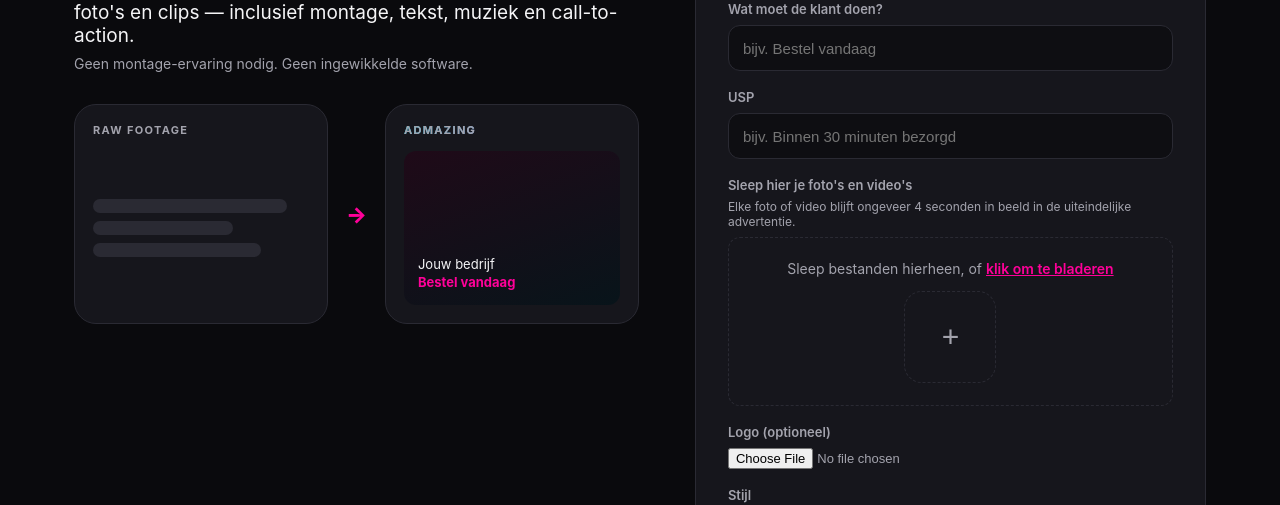
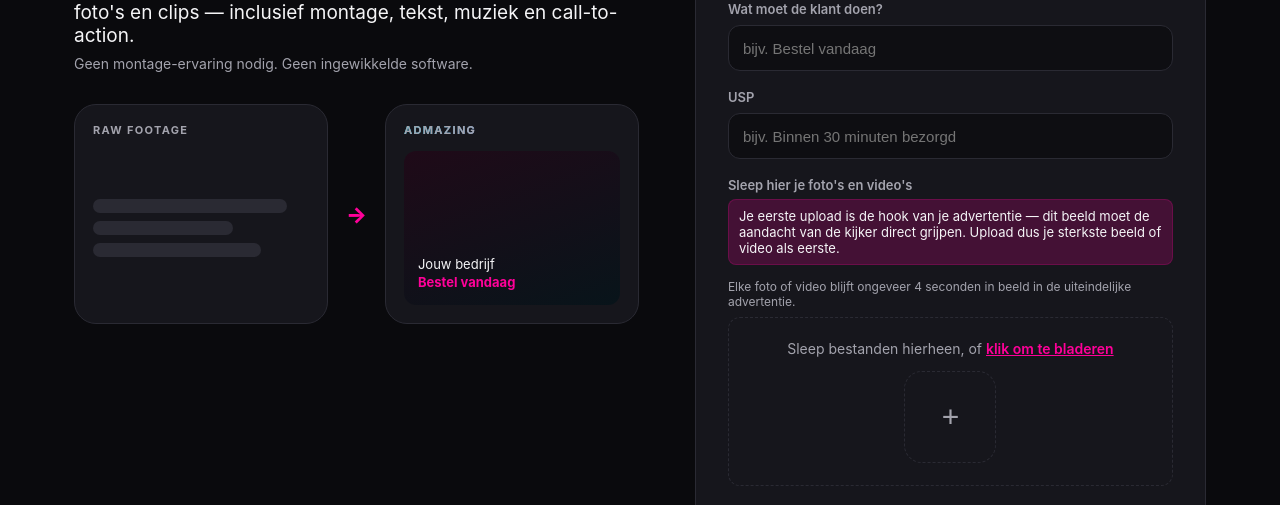
Before and after one commit to videos3600/ADmazingFunnel, a Flask app: page / in a window 1280 px wide. Shown: the part 344-849 px from the top of the page. Run offline with Flask 3, Linux system fonts and the light colour scheme; some libraries are stand-ins or nearby versions.

Commit message:
Add files via upload

```diff
--- a/admazing-webapp-nieuwe-repo/webapp/templates/index.html
+++ b/admazing-webapp-nieuwe-repo/webapp/templates/index.html
@@ -77,6 +77,7 @@
 
       <div class="field">
         <label>Sleep hier je foto's en video's</label>
+        <p class="field-note field-note-strong">Je eerste upload is de hook van je advertentie — dit beeld moet de aandacht van de kijker direct grijpen. Upload dus je sterkste beeld of video als eerste.</p>
         <p class="field-note" id="duration-note">Elke foto of video blijft ongeveer 4 seconden in beeld in de uiteindelijke advertentie.</p>
         <div class="dropzone" id="dropzone" tabindex="0">
           <div class="dropzone-hint" id="dropzone-hint">Sleep bestanden hierheen, of <span class="dropzone-browse">klik om te bladeren</span></div>
```
